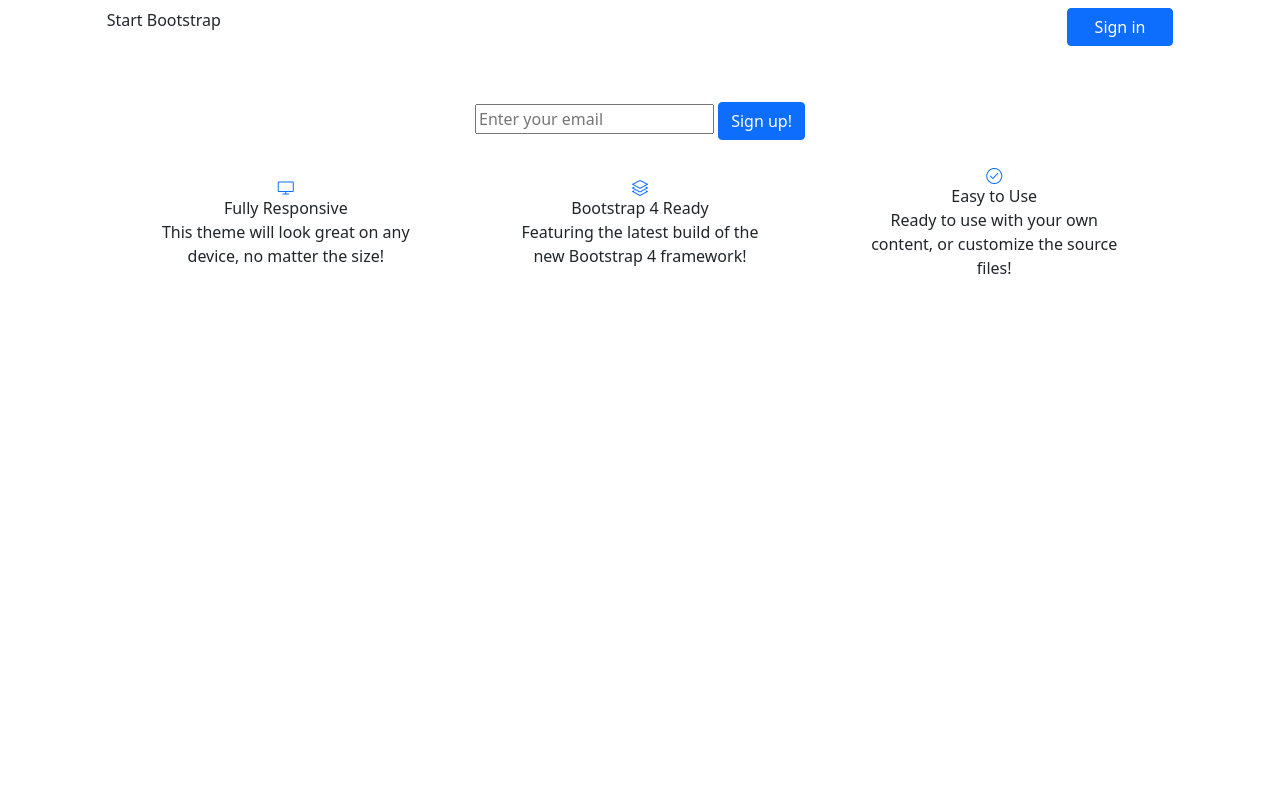
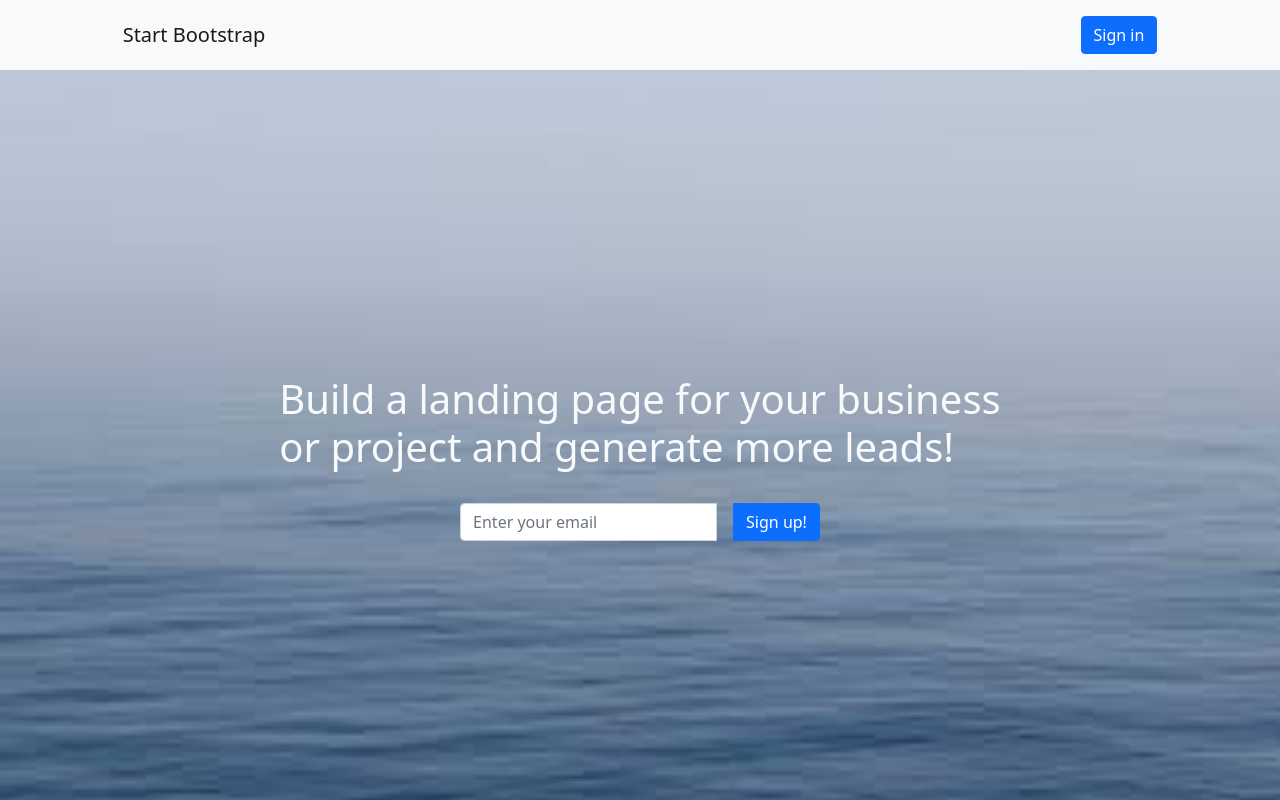
Before and after one commit to Hemsleek/StartBootStrap2, a plain HTML site: page index.html in a window 1280 px wide. Shown: the top 800 px of the page. Drawn offline with nearby package versions, Linux system fonts and the light colour scheme.

Commit message:
feat: form section

```diff
--- a/css/style.css
+++ b/css/style.css
@@ -4,8 +4,15 @@ html {
     padding: 0;
 }
 
+body {
+    height: 100vh;
+    overflow-x: hidden;
+}
 
-/* .water {
-    background: url(../media/water.jpeg);
+.water {
+    background: url(../media/water.jpeg) #495B71;
     background-size: cover;
-} */
+    background-repeat: no-repeat;
+    background-position: center;
+    background-blend-mode: normal;
+}
--- a/index.html
+++ b/index.html
@@ -11,32 +11,38 @@
 </head>
 
 <body>
-    <!-- <div class="container-fluid px-1"> -->
-    <nav class="nav py-2 nav-justified navbar-light ">
-        <div class="col-1"></div>
-        <span class=" col ">
+    <nav class="navbar  navbar-expand navbar-light bg-light ">
+        <div class="col-lg-1"></div>
+        <div class="container">
+            <a href="#" class="navbar-brand">
                 Start Bootstrap
-            </span>
+            </a>
+            <button class=" btn btn-primary my-2">Sign in</button>
 
-        <button class=" col-1  btn btn-primary">Sign in</button>
-        <div class="col-1"></div>
+        </div>
+
+        <div class="col-lg-1"></div>
 
     </nav>
-    <section class="water h-100 d-flex flex-column text-white justify-content-center align-items-center ">
-        <span class="">
+    <div class=" h-100">
+        <section class="water h-100 d-flex flex-column text-light justify-content-center align-items-center ">
+            <span class="h1">
 
-                Build a landing page for your business or project and generate more leads!
+                Build a landing page for your business <br> or project and generate more leads!
         </span>
             <form action="#" class="form-inline my-4">
-            <input type="text" placeholder="Enter your email">
-            <button class="btn btn-default btn-primary ">
+                <div class="input-group">
+
+                    <input class="form-control " type="text" placeholder="Enter your email">
+                    <button class="btn btn-default btn-primary ml-3">
                         Sign up!
                     </button>
+                </div>
             </form>
         </section>
-    <div class="row ">
+        <div class="row my-5">
 
-        <div class="col-10 d-flex mx-auto">
+            <div class="col-lg-10 d-flex mx-auto">
 
                 <div class="col py-3 d-flex flex-column align-items-center justify-content-center">
                     <i class="icon-screen-desktop  text-primary"></i>
@@ -55,7 +61,19 @@
                 </div>
             </div>
         </div>
+        <section class="images  container-fluid">
+            <div class="row">
+                <div class="col-6"></div>
+                <div class="col-6">
+                    <img src="" alt="image" class="img-responsive">
+                </div>
+            </div>
+            <div class="row">
+                <div class="col-6"></div>
+                <div class="col-6"></div>
+            </div>
 
+        </section>
 
 
     </div>
```
Lines whose indentation alone changed are shown as unchanged.
